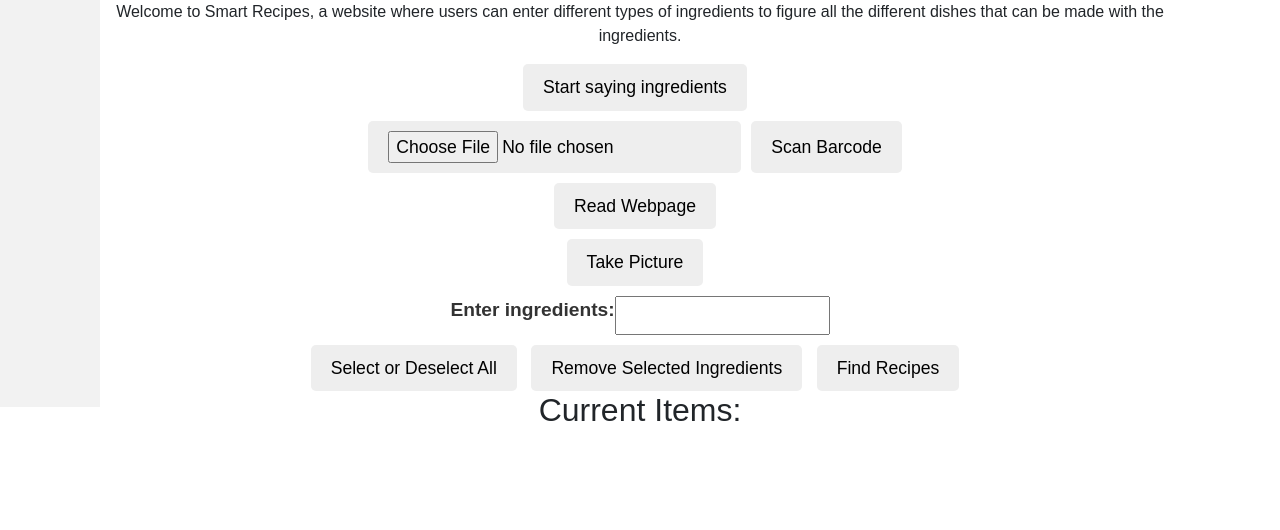
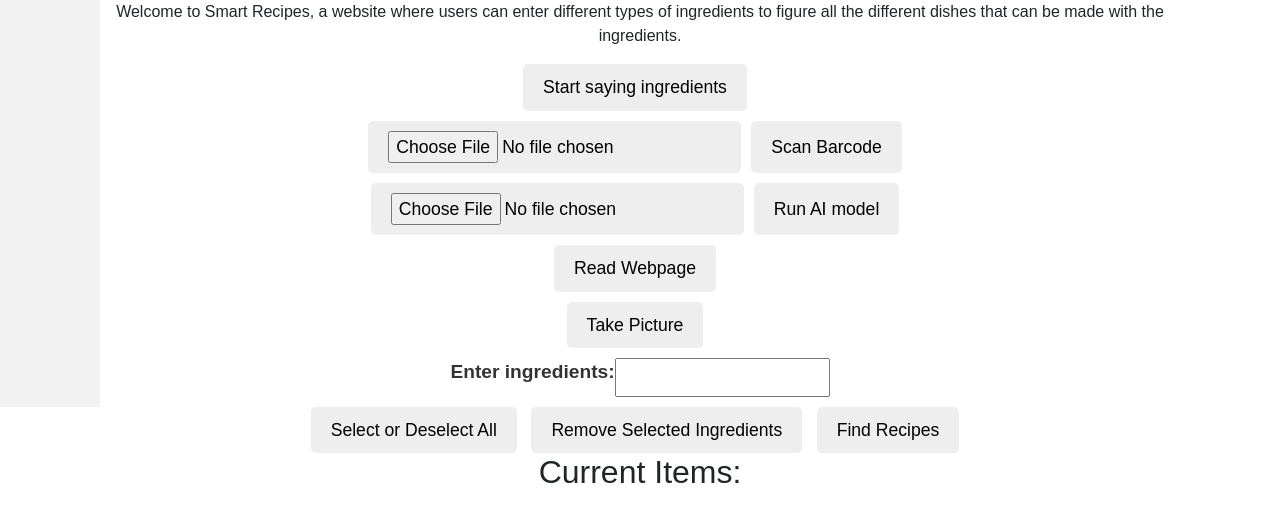
Before and after one commit to 5914-project/MainRepo, a Flask app: template templates/home.html in a window 1280 px wide. Shown: the part 393-923 px from the top of the page. Before the commit the page ends 814 px from the top, so only its background shows below. Run offline with Flask 2, Linux system fonts and the light colour scheme; the template is opened without the code that fills it, so the values that code supplies are empty.

Commit message:
Added route to upload images for ai

```diff
--- a/app.py
+++ b/app.py
@@ -85,6 +85,18 @@ def scan_barcode():
     db.update_doc(User().username())
     return [barcode]
 
+@app.route('/run-AI', methods=['GET', "POST"])
+@login_required
+def run_AI():
+    image_binary = request.files['image'].read()
+
+    # MODIFY THIS TO RUN THE AI MODEL
+    result_from_AI = "chicken"
+
+    User().add_ingredient(result_from_AI)
+    db.update_doc(User().username())
+    return [result_from_AI]
+
 @app.route("/speech", methods=["GET", 'POST'])
 @login_required
 def speech():
--- a/static/scripts.js
+++ b/static/scripts.js
@@ -154,6 +154,23 @@ function takePicture() {
   })
 }
 
+function sendImageToAI() {
+  var imageInput = document.getElementById("imageInputAI");
+  var image = imageInput.files[0];
+
+  var formData = new FormData();
+  formData.append("image", image);
+
+  fetch("/run-AI", {
+    method: "POST",
+    body: formData
+  }).then((response) => {
+    return response.json(); // Parse response as JSON data
+  }).then((items) => {
+    addIngredients(items)
+  })
+}
+
 function startCarousel() {
         var images = document.querySelectorAll(".image-carousel img");
         var index = 0;
--- a/static/style.css
+++ b/static/style.css
@@ -40,7 +40,7 @@ label {
   margin: 10px 0;
 }
 
-button[type="submit"], button[type="button"], #imageInput {
+button[type="submit"], button[type="button"], #imageInput, #imageInputAI {
   padding: 10px 20px;
   font-size: 1.1rem;
   border-radius: 5px;
--- a/templates/home.html
+++ b/templates/home.html
@@ -30,6 +30,10 @@
             <button type="button" name = 'Scan' onclick="sendImageToBarcodeScanner()">Scan Barcode</button>
         </form>
         <form class="form">
+            <input type="file" id="imageInputAI" accept="image/*">
+            <button type="button" name = 'runAI' onclick="sendImageToAI()">Run AI model</button>
+        </form>
+        <form class="form">
             <button type="button" name = 'Read' onclick="readWebpage()">Read Webpage</button>
         </form>
 
@@ -49,7 +53,6 @@
         <button type="button" name = 'Search' onclick="search()">Find Recipes</button>
 
         <h2>Current Items:</h2>
-        <!-- <ul id = "items"></ul> -->
 
         <div class="container ingredients" id="ingredients">
             {% for ingredient in session['ingredients'] %}
```
